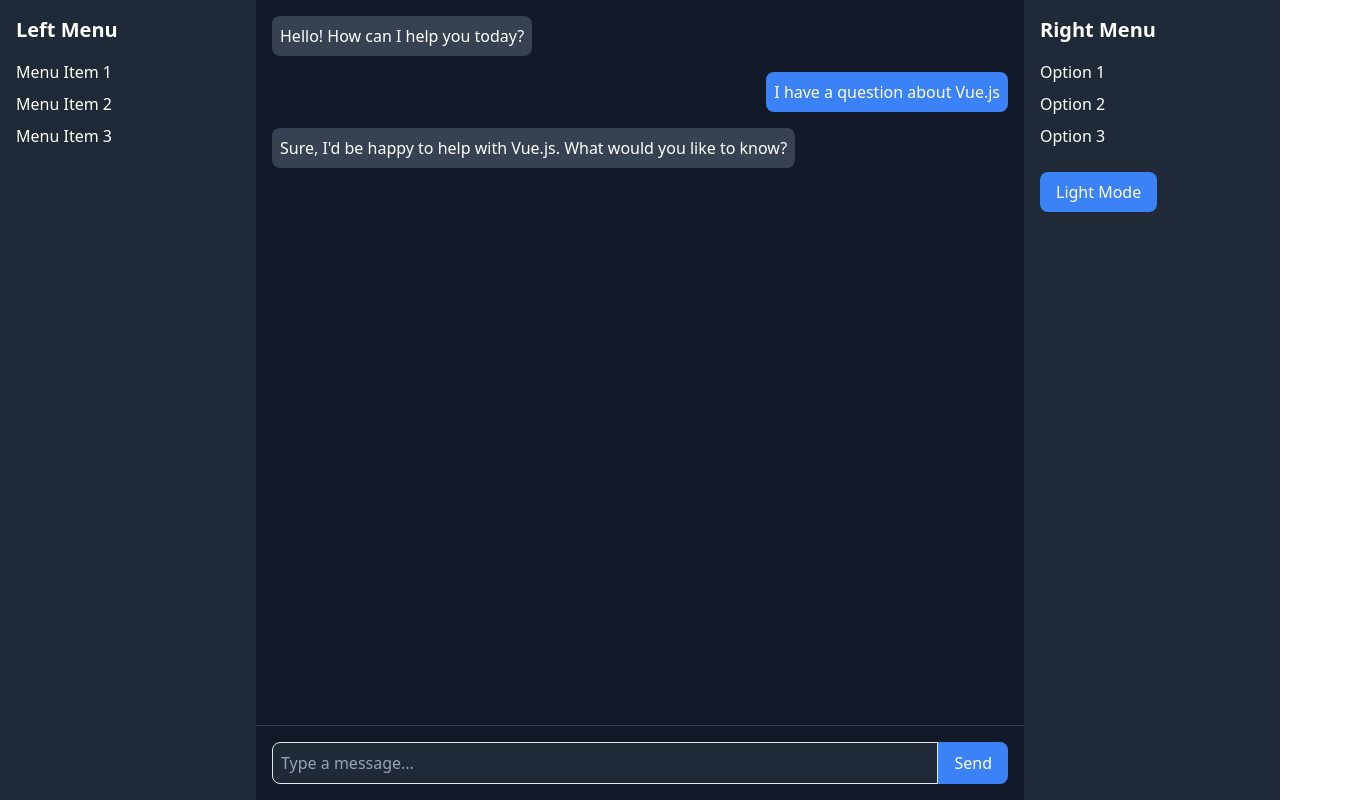
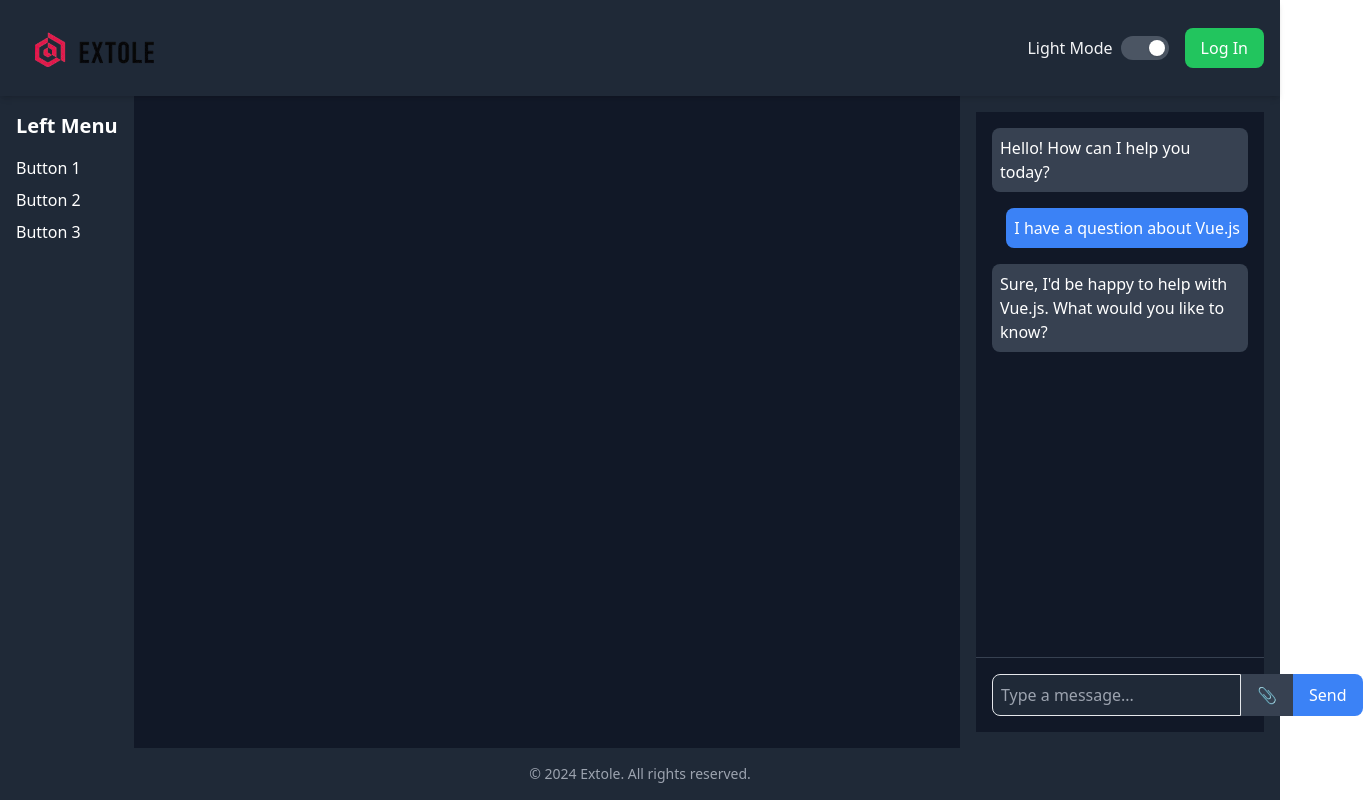
Before and after one commit to vl4d09/extole, a Vue app: page / in a window 1280 px wide. Shown: the whole page, 1363 px wide, since content can reach past the window. Built offline with nearby package versions, Linux system fonts and the light colour scheme.

Commit message:
new changes

```diff
--- a/package.json
+++ b/package.json
@@ -9,7 +9,8 @@
   },
   "dependencies": {
     "core-js": "^3.8.3",
-    "vue": "^3.2.13"
+    "vue": "^3.2.13",
+    "vue-router": "^4.0.13"
   },
   "devDependencies": {
     "@babel/core": "^7.12.16",
--- a/src/App.vue
+++ b/src/App.vue
@@ -1,94 +1,3 @@
 <template>
-  <div :class="{'dark': isDarkMode}" class="h-screen">
-    <div class="flex h-full bg-gray-100 dark:bg-gray-900 transition-colors duration-300">
-      <!-- Left Menu -->
-      <div class="w-64 bg-gray-800 text-white p-4">
-        <h2 class="text-xl font-bold mb-4">Left Menu</h2>
-        <ul>
-          <li class="mb-2">Menu Item 1</li>
-          <li class="mb-2">Menu Item 2</li>
-          <li class="mb-2">Menu Item 3</li>
-        </ul>
-      </div>
-
-      <!-- Chat Area -->
-      <div class="flex-1 flex flex-col">
-        <!-- Chat Messages -->
-        <div class="flex-1 overflow-y-auto p-4">
-          <div v-for="(message, index) in messages" :key="index"
-               class="mb-4" :class="{'text-right': message.sender === 'user'}">
-            <div class="inline-block p-2 rounded-lg"
-                 :class="message.sender === 'user' ? 'bg-blue-500 text-white' : 'bg-gray-200 text-black dark:bg-gray-700 dark:text-white'">
-              {{ message.content }}
-            </div>
-          </div>
-        </div>
-
-        <!-- Input Area -->
-        <div class="p-4 border-t border-gray-300 dark:border-gray-700">
-          <div class="flex">
-            <input v-model="newMessage" @keyup.enter="sendMessage"
-                   class="flex-1 border rounded-l-lg p-2 bg-white text-black dark:bg-gray-800 dark:text-white"
-                   placeholder="Type a message...">
-            <button @click="sendMessage"
-                    class="bg-blue-500 text-white px-4 py-2 rounded-r-lg">
-              Send
-            </button>
-          </div>
-        </div>
-      </div>
-
-      <!-- Right Menu -->
-      <div class="w-64 bg-gray-200 text-black dark:bg-gray-800 dark:text-white p-4">
-        <h2 class="text-xl font-bold mb-4">Right Menu</h2>
-        <ul>
-          <li class="mb-2">Option 1</li>
-          <li class="mb-2">Option 2</li>
-          <li class="mb-2">Option 3</li>
-        </ul>
-        <!-- Dark Mode Toggle -->
-        <button @click="toggleDarkMode"
-                class="mt-4 px-4 py-2 bg-blue-500 text-white rounded-lg">
-          {{ isDarkMode ? 'Light Mode' : 'Dark Mode' }}
-        </button>
-      </div>
-    </div>
-  </div>
+<router-view />
 </template>
-
-<script>
-export default {
-  data() {
-    return {
-      messages: [
-        { sender: 'bot', content: 'Hello! How can I help you today?' },
-        { sender: 'user', content: 'I have a question about Vue.js' },
-        { sender: 'bot', content: 'Sure, I\'d be happy to help with Vue.js. What would you like to know?' }
-      ],
-      newMessage: '',
-      isDarkMode: true
-    }
-  },
-  methods: {
-    sendMessage() {
-      if (this.newMessage.trim()) {
-        this.messages.push({ sender: 'user', content: this.newMessage });
-        this.newMessage = '';
-        this.getBotResponse();
-      }
-    },
-    getBotResponse() {
-      setTimeout(() => {
-        this.messages.push({ sender: 'bot', content: 'This is a simulated response from the bot.' });
-      }, 1000);
-    },
-    toggleDarkMode() {
-      this.isDarkMode = !this.isDarkMode;
-    }
-  }
-}
-</script>
-
-<style scoped>
-/* Add any additional styles here */
-</style>
--- /dev/null
+++ b/src/components/AuthPage.vue
@@ -0,0 +1,36 @@
+<template>
+    <div class="min-h-screen flex flex-col justify-center items-center bg-gray-100 dark:bg-gray-900">
+      <h1 class="text-3xl font-bold mb-6 text-gray-900 dark:text-gray-100">Authentication</h1>
+      <div class="bg-white dark:bg-gray-800 p-8 rounded-lg shadow-md w-96">
+        <div class="mb-4">
+          <label class="block text-gray-700 dark:text-gray-300">Email</label>
+          <input type="email" class="w-full p-2 border rounded-lg dark:bg-gray-700 dark:border-gray-600 dark:text-gray-100" placeholder="Email" />
+        </div>
+
+        <div class="mb-4">
+          <label class="block text-gray-700 dark:text-gray-300">Password</label>
+          <input type="password" class="w-full p-2 border rounded-lg dark:bg-gray-700 dark:border-gray-600 dark:text-gray-100" placeholder="Password" />
+        </div>
+
+        <div class="flex justify-between">
+          <button @click="signUp" class="bg-blue-500 text-white py-2 px-4 rounded-lg">Sign Up</button>
+          <button @click="logIn" class="bg-green-500 text-white py-2 px-4 rounded-lg">Log In</button>
+        </div>
+      </div>
+    </div>
+  </template>
+
+  <script>
+  export default {
+    methods: {
+      logIn() {
+        alert('Logged In (hardcoded)');
+        this.$router.push('/');
+      },
+      signUp() {
+        alert('Signed Up (hardcoded)');
+        this.$router.push('/');
+      }
+    }
+  }
+  </script>
--- a/src/components/ChatComponent.vue
+++ b/src/components/ChatComponent.vue
@@ -1,58 +1,39 @@
 <template>
-  <div class="flex flex-col h-full bg-gray-100 dark:bg-gray-900 max-w-4xl mx-auto shadow-lg rounded-lg">
-    <!-- Chat Window -->
-    <div ref="chatWindow" class="flex-grow p-6 overflow-y-auto space-y-4 text-black dark:text-white">
-      <div v-for="(message, index) in messages" :key="index" :class="message.isUser ? 'text-right' : 'text-left'">
-        <div
-          :class="[
-            'inline-block px-4 py-2 rounded-lg',
-            message.isUser ? 'bg-blue-500 dark:bg-blue-600 text-white' : 'bg-gray-300 dark:bg-gray-700 dark:text-gray-300',
-          ]"
-        >
-          <p v-if="message.text">{{ message.text }}</p>
-
-          <div v-if="isImageFile(message.fileName)" class="mt-2">
-            <img :src="message.file" alt="Uploaded Image" class="max-w-full h-auto rounded-lg shadow-md"/>
-          </div>
-
-          <div v-if="isPdfFile(message.fileName)" class="mt-2">
-            <embed :src="message.file" width="100%" height="400px" type="application/pdf" />
-          </div>
-
-          <div v-if="!isImageFile(message.fileName) && !isPdfFile(message.fileName)" class="mt-2">
-            <a :href="message.file" class="text-blue-700 dark:text-blue-400 underline" download>{{ message.fileName }}</a>
+  <div class="flex flex-col h-full">
+    <!-- Chat Messages -->
+    <div class="flex-1 flex flex-col bg-gray-100 dark:bg-gray-900">
+      <div class="flex-1 overflow-y-auto p-4">
+        <div v-for="(message, index) in messages" :key="index"
+             class="mb-4" :class="{'text-right': message.sender === 'user'}">
+          <div class="inline-block p-2 rounded-lg"
+               :class="message.sender === 'user' ? 'bg-blue-500 text-white' : 'bg-gray-200 text-black dark:bg-gray-700 dark:text-white'">
+            {{ message.content }}
+            <div v-if="message.file" class="mt-2 text-sm">
+              <span class="font-bold">Attached file:</span> {{ message.file.name }}
+            </div>
           </div>
         </div>
       </div>
-    </div>
 
-    <!-- Input Area -->
-    <div class="flex p-4 bg-white dark:bg-gray-800 border-t dark:border-gray-700 items-center">
-      <input
-        v-model="newMessage"
-        @keyup.enter="sendMessage"
-        type="text"
-        placeholder="Type a message..."
-        class="flex-grow px-4 py-2 mr-2 border rounded-lg text-black dark:text-white bg-white dark:bg-gray-700 border-gray-300 dark:border-gray-600 placeholder-gray-500 dark:placeholder-gray-400 focus:outline-none focus:ring-2 focus:ring-blue-500 dark:focus:ring-gray-400"
-      />
-      <input
-        ref="fileInput"
-        type="file"
-        @change="handleFileUpload"
-        class="hidden"
-      />
-      <button
-        @click="sendMessage"
-        class="px-4 py-2 mr-2 text-white bg-blue-500 dark:bg-blue-600 rounded-lg hover:bg-blue-600 focus:outline-none focus:ring-2 focus:ring-blue-500 dark:focus:ring-blue-400"
-      >
-        Send
-      </button>
-      <button
-        @click="$refs.fileInput.click()"
-        class="px-4 py-2 text-white bg-gray-500 dark:bg-gray-600 rounded-lg hover:bg-gray-600 focus:outline-none focus:ring-2 focus:ring-gray-500 dark:focus:ring-gray-400"
-      >
-        Upload File
-      </button>
+      <!-- Input Area -->
+      <div class="p-4 border-t border-gray-300 dark:border-gray-700">
+        <div class="flex">
+          <input v-model="newMessage" @keyup.enter="sendMessage"
+                 class="flex-1 border rounded-l-lg p-2 bg-white text-black dark:bg-gray-800 dark:text-white"
+                 placeholder="Type a message...">
+          <label for="file-upload" class="cursor-pointer bg-gray-300 hover:bg-gray-400 text-black dark:bg-gray-700 dark:hover:bg-gray-600 dark:text-white px-4 py-2 flex items-center justify-center">
+            📎
+          </label>
+          <input id="file-upload" type="file" @change="handleFileUpload" class="hidden" accept=".pdf,.doc,.docx,.txt">
+          <button @click="sendMessage"
+                  class="bg-blue-500 text-white px-4 py-2 rounded-r-lg">
+            Send
+          </button>
+        </div>
+        <div v-if="selectedFile" class="mt-2 text-sm text-gray-600 dark:text-gray-400">
+          Selected file: {{ selectedFile.name }}
+        </div>
+      </div>
     </div>
   </div>
 </template>
@@ -62,61 +43,46 @@ export default {
   data() {
     return {
       messages: [
-        { text: 'Hello! How can I help you today?', isUser: false },
+        { sender: 'bot', content: 'Hello! How can I help you today?' },
+        { sender: 'user', content: 'I have a question about Vue.js' },
+        { sender: 'bot', content: 'Sure, I\'d be happy to help with Vue.js. What would you like to know?' }
       ],
       newMessage: '',
-      file: null,
+      selectedFile: null
     };
-  },
-  mounted() {
-    this.scrollToBottom();
-  },
-  updated() {
-    this.scrollToBottom();
   },
   methods: {
     sendMessage() {
-      if (this.newMessage.trim()) {
-        this.messages.push({ text: this.newMessage, isUser: true });
+      if (this.newMessage.trim() || this.selectedFile) {
+        const message = {
+          sender: 'user',
+          content: this.newMessage.trim(),
+          file: this.selectedFile
+        };
+        this.messages.push(message);
         this.newMessage = '';
-
-        // Simulate a hardcoded response
-        setTimeout(() => {
-          this.messages.push({ text: 'This is a hardcoded response.', isUser: false });
-        }, 1000);
-      }
-
-      if (this.file) {
-        const fileName = this.file.name;
-        const fileUrl = URL.createObjectURL(this.file);
-        this.messages.push({
-          text: '',
-          isUser: true,
-          file: fileUrl,
-          fileName: fileName,
-        });
-        this.file = null;
+        this.selectedFile = null;
+        this.getBotResponse();
       }
     },
+    getBotResponse() {
+      setTimeout(() => {
+        this.messages.push({
+          sender: 'bot',
+          content: 'I\'ve received your message. If you uploaded a file, I would process it here.'
+        });
+      }, 1000);
+    },
     handleFileUpload(event) {
-      this.file = event.target.files[0];
-    },
-    isPdfFile(fileName) {
-      return fileName?.toLowerCase().endsWith('.pdf');
-    },
-    isImageFile(fileName) {
-      return /\.(jpg|jpeg|png|gif)$/.test(fileName?.toLowerCase());
-    },
-    scrollToBottom() {
-      this.$nextTick(() => {
-        const chatWindow = this.$refs.chatWindow;
-        chatWindow.scrollTop = chatWindow.scrollHeight;
-      });
+      const file = event.target.files[0];
+      if (file) {
+        this.selectedFile = file;
+      }
     }
-  },
+  }
 };
 </script>
 
 <style scoped>
-/* Keep the styles as minimal as needed */
+/* Additional custom styles, if needed */
 </style>
--- /dev/null
+++ b/src/components/Dashboard.vue
@@ -0,0 +1,120 @@
+<template>
+    <div :class="{ dark: isDarkMode }" class="flex flex-col h-screen">
+      <!-- Conditionally Render Header and Footer -->
+      <header
+        v-if="!isAuthPage"
+        class="bg-white dark:bg-gray-800 shadow-md p-4 relative"
+      >
+        <div class="flex items-center justify-between">
+          <!-- Logo on the left -->
+          <img src="@/assets/logo1.png" alt="Logo" class="h-16" />
+
+          <!-- Dark Mode Toggle and Authentication Button -->
+          <div class="flex items-center space-x-4">
+            <!-- Light/Dark Mode Toggle -->
+            <div>
+              <label class="inline-flex items-center cursor-pointer">
+                <span class="mr-2 text-gray-900 dark:text-gray-100">{{
+                  isDarkMode ? "Light Mode" : "Dark Mode"
+                }}</span>
+                <input
+                  type="checkbox"
+                  @change="toggleDarkMode"
+                  class="hidden"
+                  :checked="isDarkMode"
+                />
+                <span
+                  class="w-12 h-6 flex items-center bg-gray-300 dark:bg-gray-600 rounded-full p-1"
+                >
+                  <span
+                    class="w-4 h-4 bg-white rounded-full shadow transform transition-transform"
+                    :class="isDarkMode ? 'translate-x-6' : 'translate-x-0'"
+                  ></span>
+                </span>
+              </label>
+            </div>
+
+            <!-- Authentication Button -->
+            <button
+              @click="goToAuth"
+              class="px-4 py-2 bg-green-500 text-white rounded-lg"
+            >
+              {{ isLoggedIn ? "Log Out" : "Log In" }}
+            </button>
+          </div>
+        </div>
+
+      </header>
+
+      <!-- Main Layout -->
+      <div v-if="!isAuthPage" class="flex flex-1">
+        <!-- Left Menu -->
+        <div
+          class="w-1/10 bg-gray-200 text-black dark:bg-gray-800 dark:text-white p-4"
+        >
+          <h2 class="text-xl font-bold mb-4">Left Menu</h2>
+          <ul>
+            <li class="mb-2">Button 1</li>
+            <li class="mb-2">Button 2</li>
+            <li class="mb-2">Button 3</li>
+          </ul>
+        </div>
+
+        <!-- Center (empty for now) -->
+        <div class="flex-1 bg-gray-100 dark:bg-gray-900"></div>
+
+        <!-- Right Menu (Chat Area) -->
+        <div
+          class="w-1/4 bg-gray-200 text-black dark:bg-gray-800 dark:text-white p-4"
+        >
+          <ChatComponent />
+        </div>
+      </div>
+
+      <!-- Footer -->
+      <footer
+        v-if="!isAuthPage"
+        class="bg-gray-200 dark:bg-gray-800 p-4 text-center"
+      >
+        <p class="text-sm text-gray-600 dark:text-gray-400">
+          © {{ new Date().getFullYear() }} Extole. All rights reserved.
+        </p>
+      </footer>
+    </div>
+  </template>
+
+
+  <script>
+  import ChatComponent from "./ChatComponent.vue";
+
+  export default {
+    name: "App",
+    components: {
+      ChatComponent,
+    },
+    data() {
+      return {
+        isDarkMode: true,
+        isLoggedIn: false,
+      };
+    },
+    computed: {
+      isAuthPage() {
+        return this.$route.path === "/auth";
+      },
+    },
+    methods: {
+      toggleDarkMode() {
+        this.isDarkMode = !this.isDarkMode;
+      },
+      async goToAuth() {
+        if (!this.isLoggedIn) {
+          this.$router.push("/auth"); // Navigate to the auth page when logging in
+        } else {
+          this.isLoggedIn = false; // Log out
+          this.$router.push("/"); // Navigate back to the main page when logging out
+        }
+      },
+    },
+  };
+  </script>
--- a/src/main.js
+++ b/src/main.js
@@ -1,5 +1,8 @@
 import { createApp } from 'vue'
 import App from './App.vue'
 import './index.css'
+import router from './router';
 
-createApp(App).mount('#app')
+createApp(App)
+  .use(router)
+  .mount('#app');
```
Also changed, not shown: src/router/index.js (added, +23 -0 lines), src/assets/logo1.png (added), 1 other file (tests, documents, lock files or other folders).
